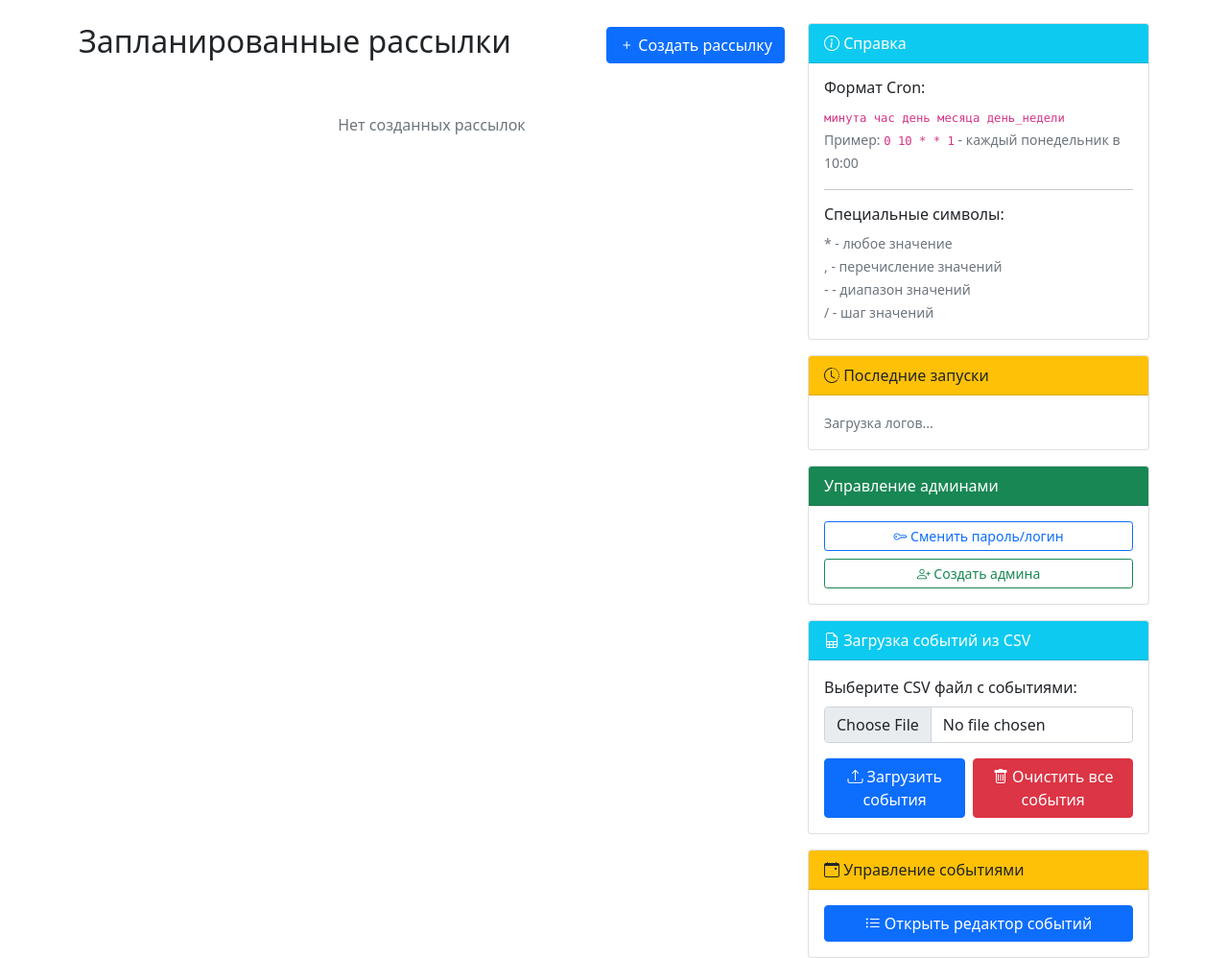
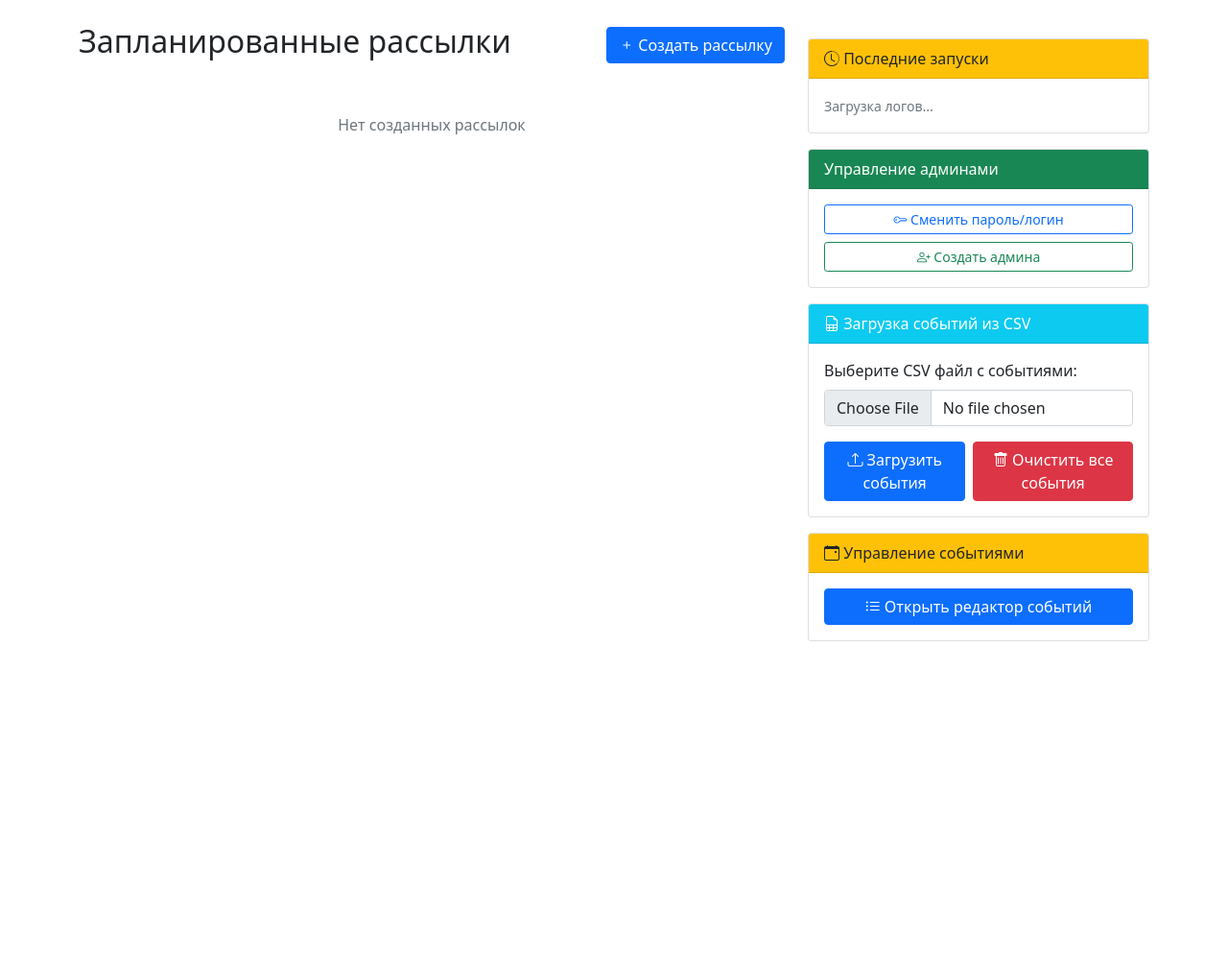
Before and after one commit to RomanMatrosovFrontend/event-newsletter-app, a FastAPI app: page /admin in a window 1280 px wide. Shown: the part 56-1054 px from the top of the page at 96% size. After the commit the page ends 724 px from the top, so only its background shows below. Run offline with FastAPI, Linux system fonts and the light colour scheme; data that the repository does not hold is empty; some libraries are stand-ins or nearby versions.

Commit message:
Delete outdated help-card

```diff
--- a/app/templates/admin.html
+++ b/app/templates/admin.html
@@ -76,28 +76,7 @@
                 </div>
 
                 <div class="col-md-4">
-                    <!-- Справка и логи -->
-                    <div class="card">
-                        <div class="card-header bg-info text-white">
-                            <i class="bi bi-info-circle"></i> Справка
-                        </div>
-                        <div class="card-body">
-                            <h6>Формат Cron:</h6>
-                            <small class="text-muted">
-                                <code>минута час день месяца день_недели</code><br>
-                                Пример: <code>0 10 * * 1</code> - каждый понедельник в 10:00
-                            </small>
-                            <hr>
-                            <h6>Специальные символы:</h6>
-                            <small class="text-muted">
-                                * - любое значение<br>
-                                , - перечисление значений<br>
-                                - - диапазон значений<br>
-                                / - шаг значений
-                            </small>
-                        </div>
-                    </div>
-
+                    <!-- Логи -->
                     <div class="card mt-3">
                         <div class="card-header bg-warning text-dark">
                             <i class="bi bi-clock-history"></i> Последние запуски
```
